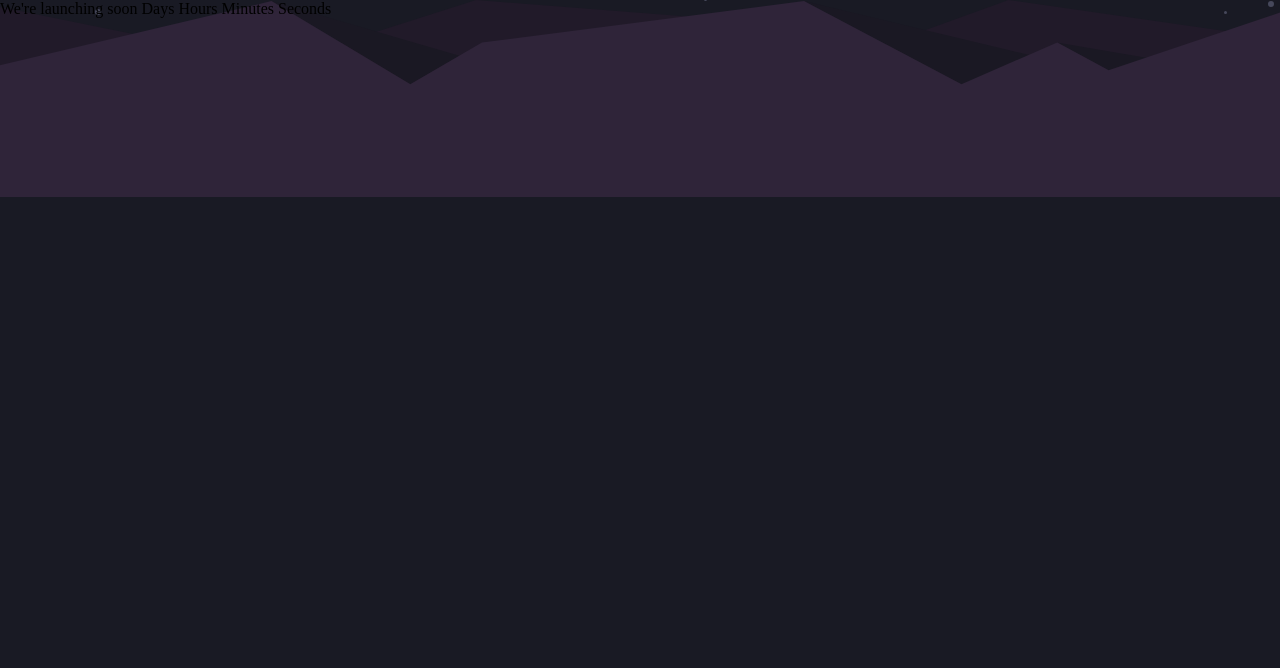
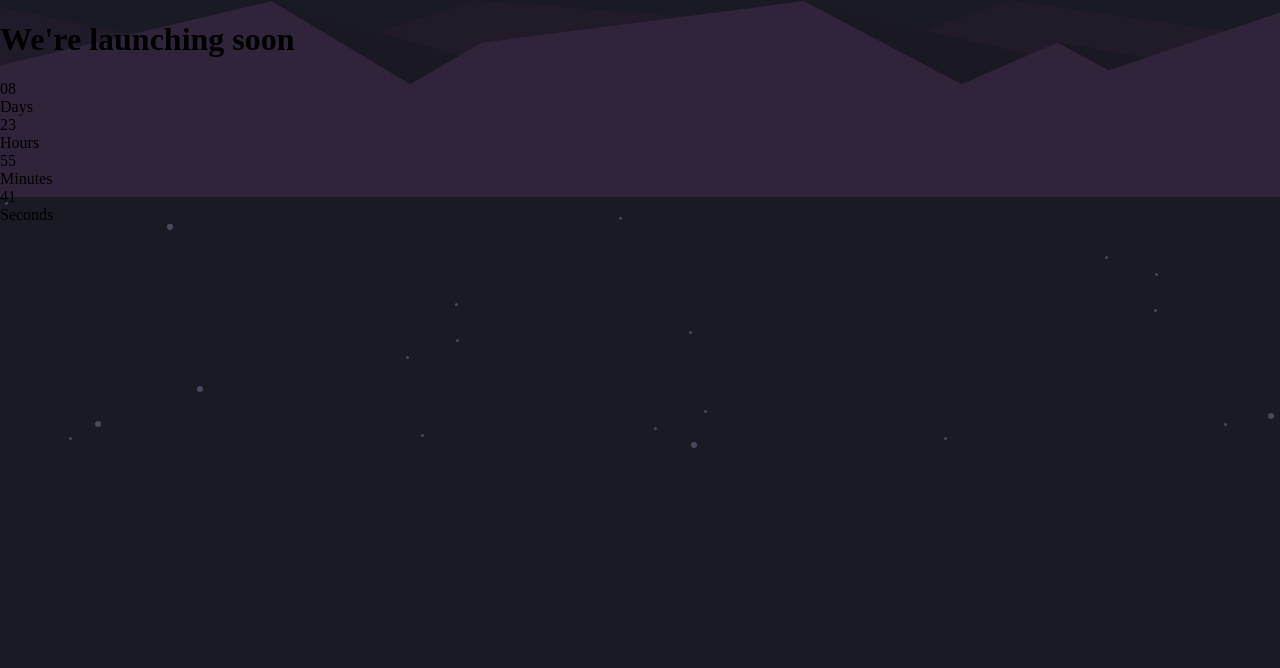
Before and after one commit to Bopchy/frontend-mentor-projects, a plain HTML site: page launch-countdown-timer-main/index.html in a window 1280 px wide. Shown: the top 668 px of the page. Drawn offline with Linux system fonts and the light colour scheme.

Commit message:
Add timer structure.

```diff
--- a/launch-countdown-timer-main/index.html
+++ b/launch-countdown-timer-main/index.html
@@ -10,13 +10,25 @@
 </head>
 <body>
 
-  We're launching soon
-
-  Days
-  Hours
-  Minutes
-  Seconds
-
+  <h1>We're launching soon</h1>
+  <section class="timer">
+    <div class="timer-card">
+      <div>08</div>
+      <span>Days</span>
+    </div>
+    <div class="timer-card">
+      <div>23</div>
+      <span>Hours</span>
+    </div>
+    <div class="timer-card">
+      <div>55</div>
+      <span>Minutes</span>
+    </div>
+    <div class="timer-card">
+      <div>41</div>
+      <span>Seconds</span>
+    </div>
+  </section>
   <div class="button-group">
     <button type="button" class="social-button">
       <img src="./images/icon-facebook.svg"/>
```
